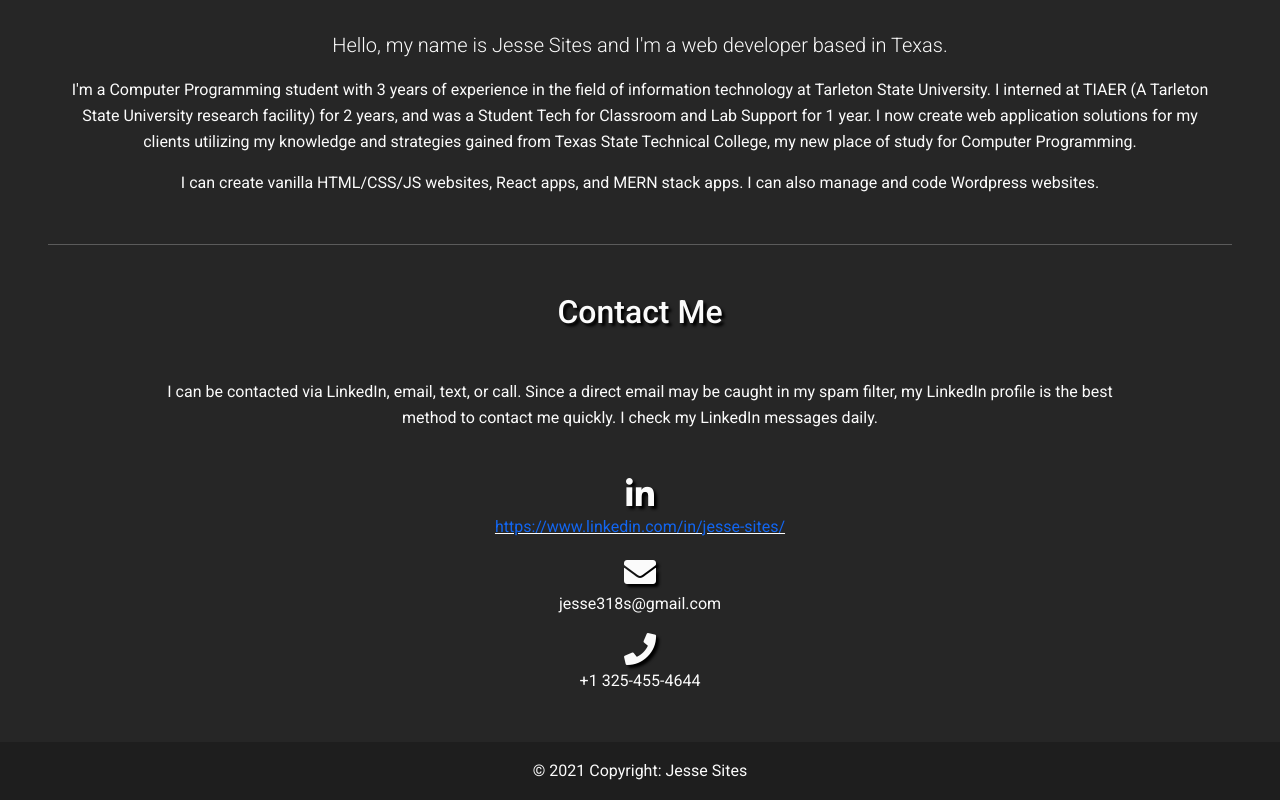
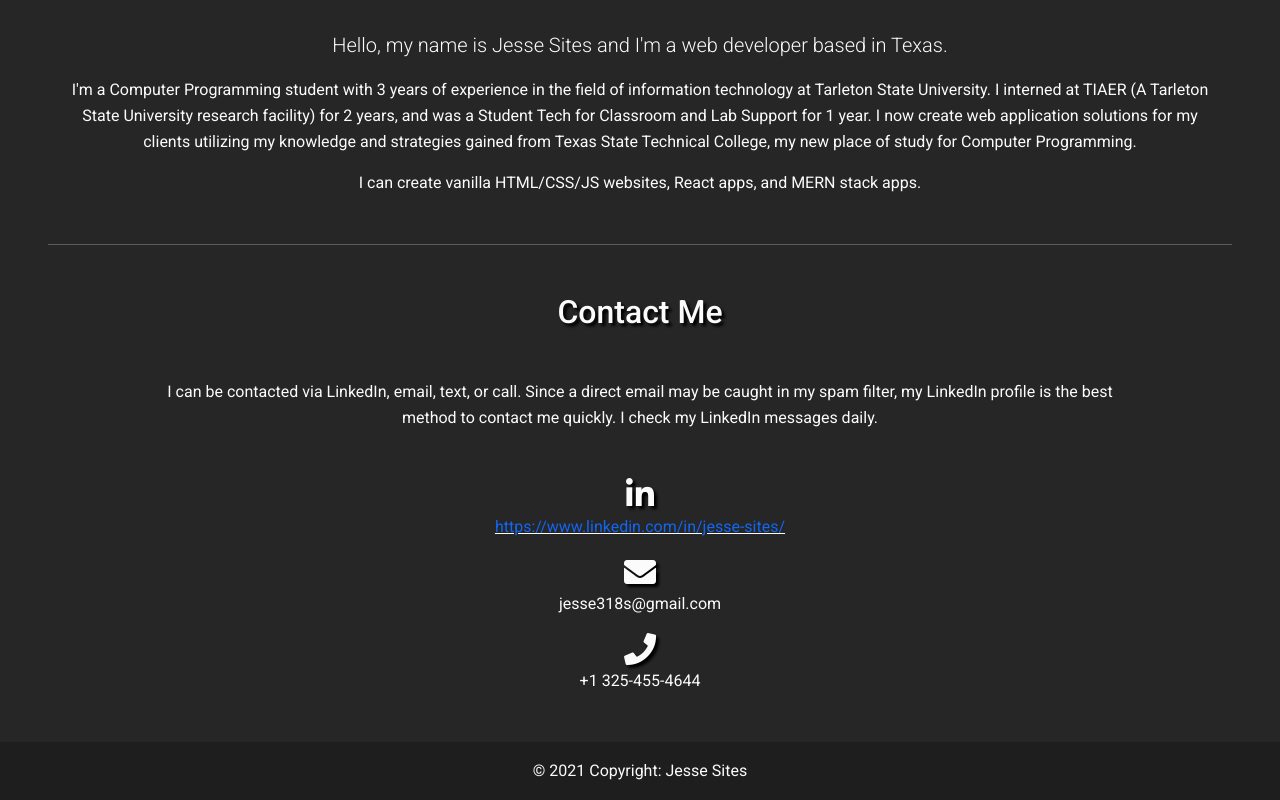
Before and after one commit to jesse318s/jesse-sites, a React (Create React App) app: page / in a window 1280 px wide. Shown: the part 1978-2778 px from the top of the page. Built offline with nearby package versions, Linux system fonts and the light colour scheme.

Commit message:
made changes

```diff
--- a/src/App.jsx
+++ b/src/App.jsx
@@ -292,7 +292,7 @@ function App() {
                                 I interned at TIAER (A Tarleton State University research facility) for 2 years, and was a Student Tech for Classroom and Lab Support for 1 year.
                                 I now create web application solutions for my clients utilizing my knowledge and strategies gained from Texas State Technical College,
                                 my new place of study for Computer Programming.</p>
-                            <p className="mb-0">I can create vanilla HTML/CSS/JS websites, React apps, and MERN stack apps. I can also manage and code Wordpress websites.</p>
+                            <p className="mb-0">I can create vanilla HTML/CSS/JS websites, React apps, and MERN stack apps.</p>
                         </div>
                         <hr class="my-5" />
                     </div>
```
